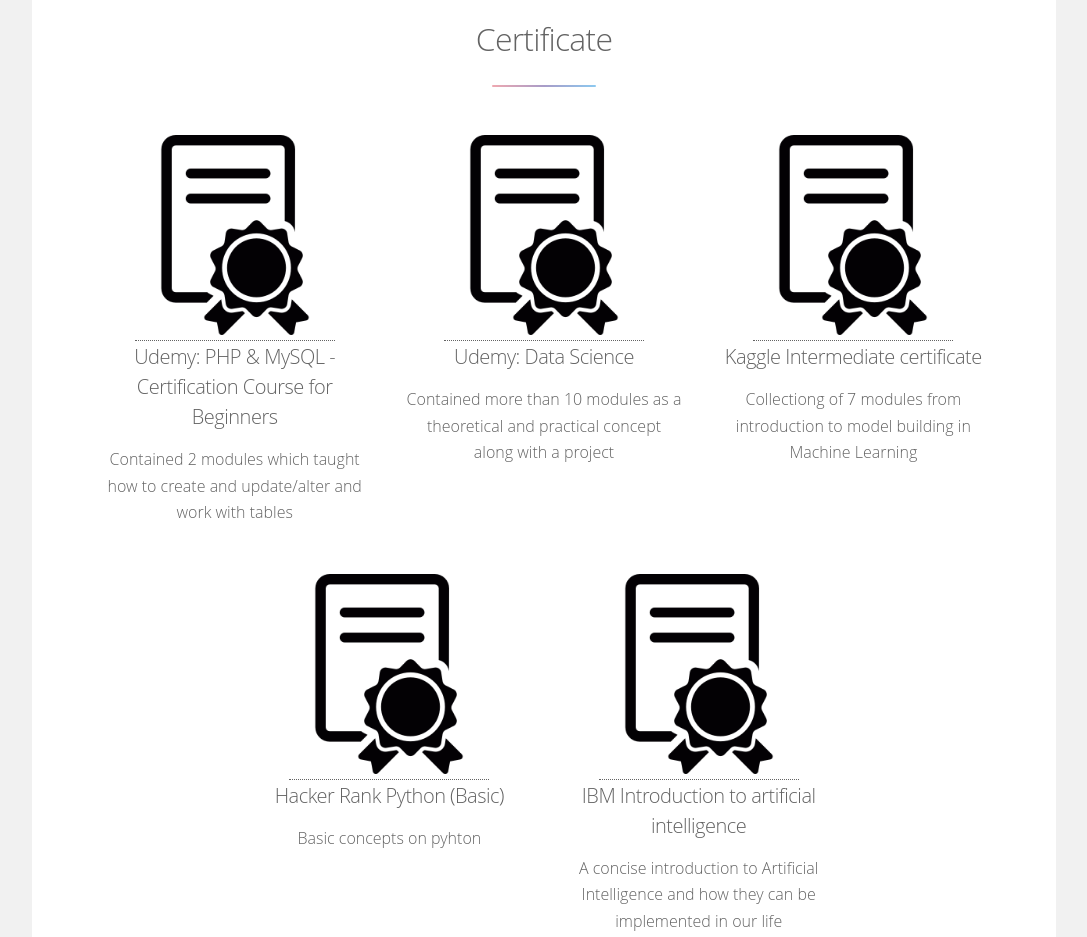
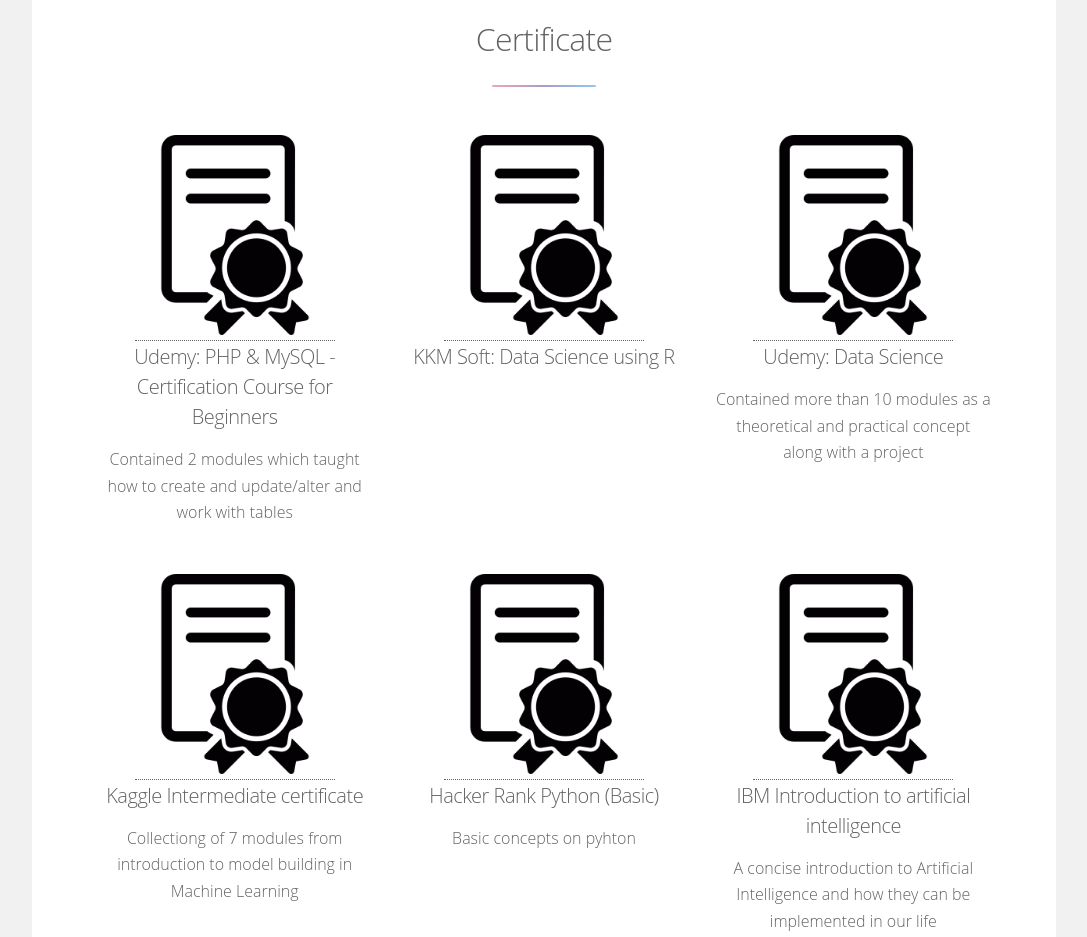
Before and after one commit to Srivathsan99/tsrivathsan29, a plain HTML site: page index.html in a window 1280 px wide. Shown: the part 3760-4697 px from the top of the page, without its empty margins (96-1183 px from the left). Drawn offline with nearby package versions, Linux system fonts and the light colour scheme.

Commit message:
Added R programming ceritificate

```diff
--- a/index.html
+++ b/index.html
@@ -183,6 +183,10 @@
 										<p>Contained 2 modules which taught how to create and update/alter and work with tables</p>
 									</li>
 									<li>
+										<a href="https://drive.google.com/file/d/1SIafIPxf7qQXkEC6ZxoU1zzbfB_UofWp/view?usp=drive_link"><img src="cert.png" width="200" height="200"></a>
+										<h3>KKM Soft: Data Science using R</h3>
+									</li>
+									<li>
 										<a href="https://drive.google.com/file/d/1-WnrP6RO1u2SxuMRLH4iW2O8QiqxT_fV/view?usp=share_link"><img src="cert.png" width="200" height="200"></a>
 										<h3>Udemy: Data Science</h3>
 										<p>Contained more than 10 modules as a theoretical and practical concept along with a project</p>
```
